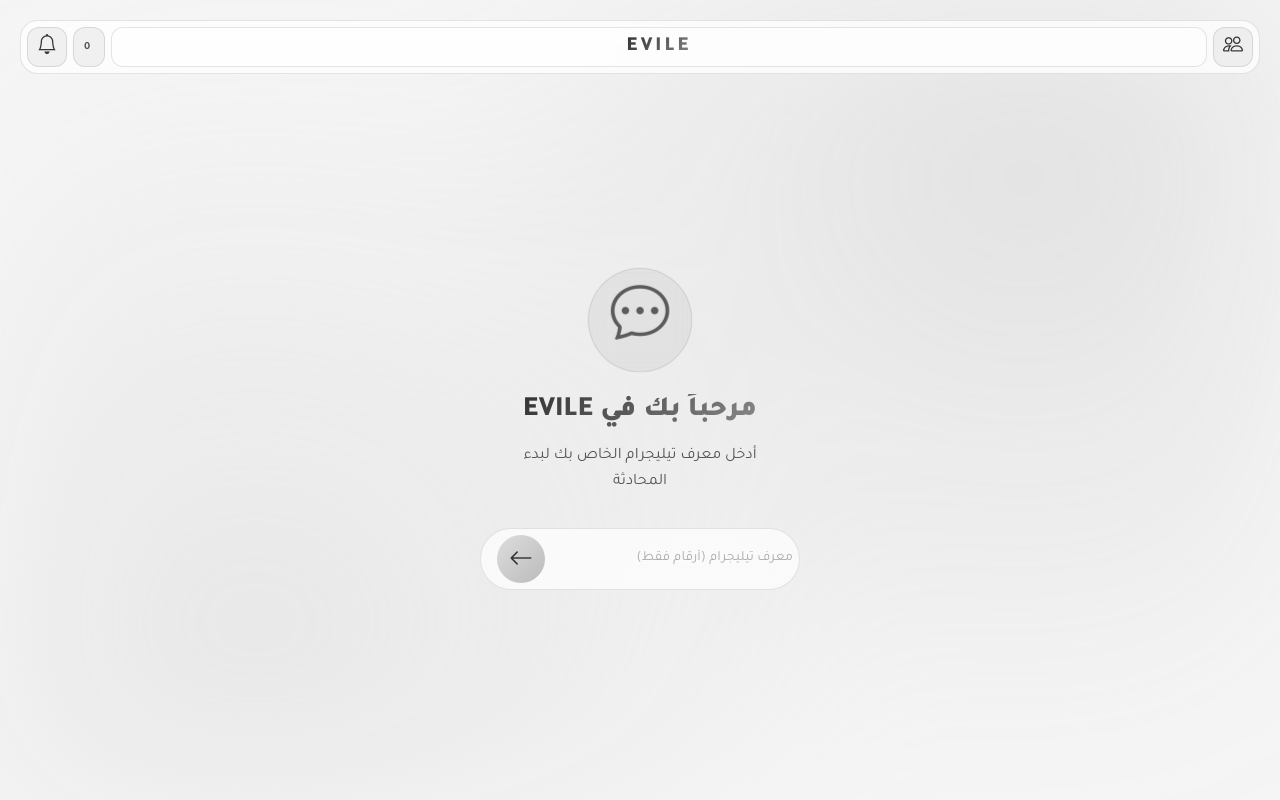
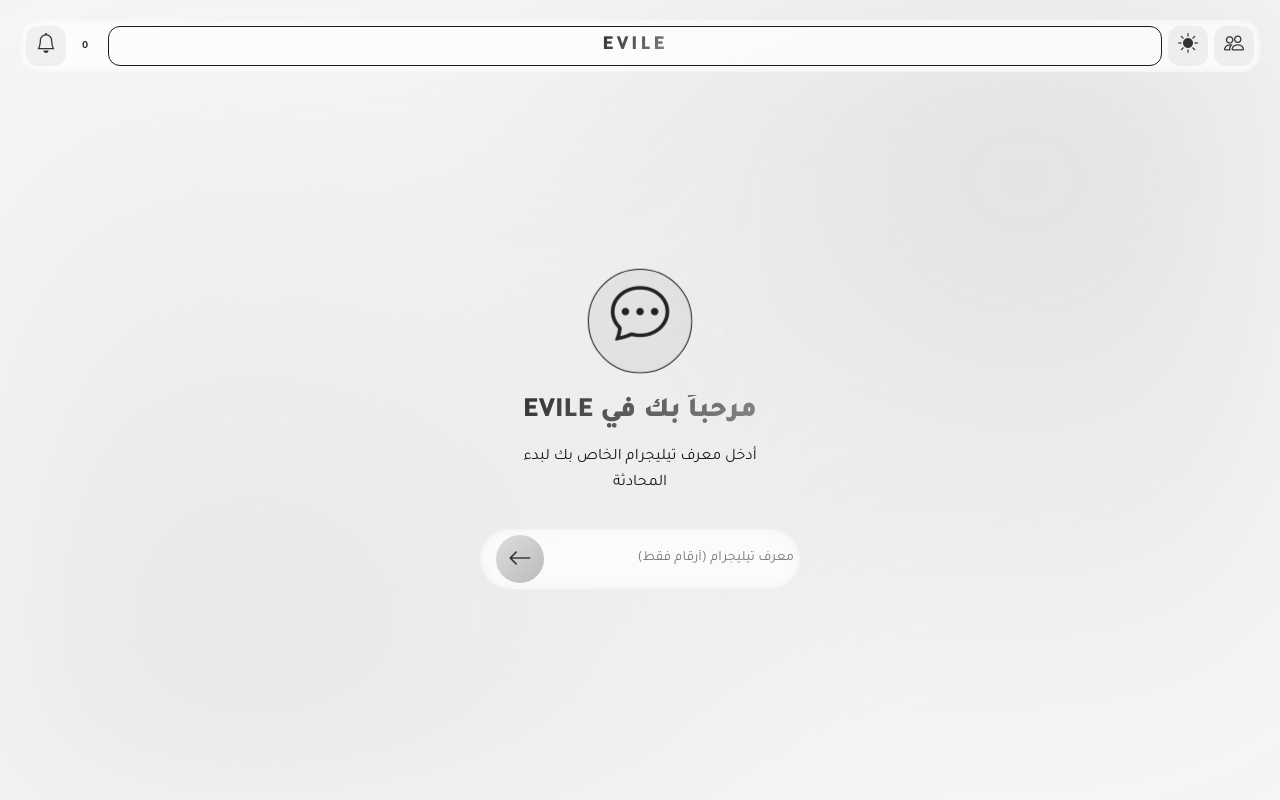
Before and after one commit to eviiile/eVile_anlyz, a Flask app: page / in a window 1280 px wide. Run offline with Flask 3, Linux system fonts and the light colour scheme; data that the repository does not hold is empty; some libraries are stand-ins or nearby versions.

Commit message:
Update index.html

```diff
--- a/templates/index.html
+++ b/templates/index.html
@@ -10,60 +10,144 @@
         * { margin: 0; padding: 0; box-sizing: border-box; -webkit-tap-highlight-color: transparent; }
         body {
             font-family: 'Tajawal', sans-serif;
-            background: #f5f5f5;
-            color: #1a1a1a;
+            transition: background-color 0.3s, color 0.3s;
             overflow: hidden;
             touch-action: manipulation;
         }
+        /* الثيم الفاتح (الافتراضي) */
+        body.light {
+            background: #f5f5f5;
+            color: #1a1a1a;
+        }
+        body.light .bg-animation {
+            background: radial-gradient(circle at 20% 80%, rgba(200,200,200,0.3) 0%, transparent 50%),
+                        radial-gradient(circle at 80% 20%, rgba(150,150,150,0.2) 0%, transparent 50%);
+        }
+        body.light .floating-header,
+        body.light .input-card,
+        body.light .bottom-sheet,
+        body.light .char-selector-btn,
+        body.light .char-list-item,
+        body.light .notif-item,
+        body.light .message-content,
+        body.light .ai-bubble,
+        body.light .splash-input-wrapper,
+        body.light .login-card {
+            background: rgba(255,255,255,0.75);
+            border-color: rgba(0,0,0,0.1);
+            color: #1a1a1a;
+            box-shadow: inset 0 0 10px rgba(0,0,0,0.05);
+        }
+        body.light .header-circle,
+        body.light .home-btn,
+        body.light .send-btn {
+            background: rgba(0,0,0,0.05);
+            border-color: rgba(0,0,0,0.1);
+        }
+        body.light .header-circle i,
+        body.light .home-btn i,
+        body.light .send-btn i,
+        body.light .active-users-box i,
+        body.light .active-users-box span {
+            color: #333;
+        }
+        body.light .welcome-title,
+        body.light .logo-text {
+            background: linear-gradient(135deg, #333, #888);
+            -webkit-background-clip: text;
+            background-clip: text;
+            color: transparent;
+        }
+        /* الثيم الداكن */
+        body.dark {
+            background: #0a0a0a;
+            color: #e0e0e0;
+        }
+        body.dark .bg-animation {
+            background: radial-gradient(circle at 20% 80%, rgba(80,80,80,0.2) 0%, transparent 50%),
+                        radial-gradient(circle at 80% 20%, rgba(50,50,50,0.15) 0%, transparent 50%);
+        }
+        body.dark .floating-header,
+        body.dark .input-card,
+        body.dark .bottom-sheet,
+        body.dark .char-selector-btn,
+        body.dark .char-list-item,
+        body.dark .notif-item,
+        body.dark .message-content,
+        body.dark .ai-bubble,
+        body.dark .splash-input-wrapper,
+        body.dark .login-card {
+            background: rgba(20,20,30,0.85);
+            border-color: rgba(150,150,150,0.3);
+            color: #e0e0e0;
+            box-shadow: inset 0 0 10px rgba(255,255,255,0.05);
+        }
+        body.dark .header-circle,
+        body.dark .home-btn,
+        body.dark .send-btn {
+            background: rgba(40,40,55,0.6);
+            border-color: rgba(150,150,150,0.4);
+        }
+        body.dark .header-circle i,
+        body.dark .home-btn i,
+        body.dark .send-btn i,
+        body.dark .active-users-box i,
+        body.dark .active-users-box span {
+            color: #ccc;
+        }
+        body.dark .welcome-title,
+        body.dark .logo-text {
+            background: linear-gradient(135deg, #eee, #aaa);
+            -webkit-background-clip: text;
+            background-clip: text;
+            color: transparent;
+        }
+        /* أنماط عامة */
         .bg-animation {
             position: fixed; width: 100%; height: 100%; top: 0; left: 0; z-index: -1;
-            background: radial-gradient(circle at 20% 80%, rgba(200,200,200,0.3) 0%, transparent 50%),
-                        radial-gradient(circle at 80% 20%, rgba(150,150,150,0.2) 0%, transparent 50%);
             filter: blur(80px);
+            transition: background 0.3s;
         }
         .main-container { width: 100%; height: 100vh; height: 100dvh; display: flex; flex-direction: column; padding: 12px; padding-top: 70px; }
 
         .floating-header {
             position: fixed; top: 12px; left: 12px; right: 12px; z-index: 100;
             display: flex; align-items: center; justify-content: space-between; padding: 6px;
-            background: rgba(255,255,255,0.75);
             backdrop-filter: blur(25px);
-            border: 1px solid rgba(0,0,0,0.1);
             border-radius: 18px; gap: 6px;
+            transition: all 0.3s;
         }
         .header-circle {
-            width: 40px; height: 40px; border-radius: 12px; background: rgba(0,0,0,0.05);
-            border: 1px solid rgba(0,0,0,0.1); display: flex; align-items: center; justify-content: center;
+            width: 40px; height: 40px; border-radius: 12px;
+            display: flex; align-items: center; justify-content: center;
             cursor: pointer; transition: all 0.3s; flex-shrink: 0; position: relative;
         }
-        .header-circle:active { transform: scale(0.9); background: rgba(0,0,0,0.1); }
-        .header-circle i { font-size: 20px; color: #333; }
+        .header-circle:active { transform: scale(0.9); }
+        .header-circle i { font-size: 20px; }
         .header-circle .notif-badge {
             position: absolute; top: -3px; right: -3px; width: 16px; height: 16px; background: #dc3545;
             border-radius: 50%; display: flex; align-items: center; justify-content: center;
-            font-size: 9px; font-weight: bold; color: #fff; border: 2px solid #f5f5f5;
+            font-size: 9px; font-weight: bold; color: #fff; border: 2px solid currentColor;
         }
         .logo-wrapper { flex: 1; display: flex; align-items: center; gap: 6px; }
         .logo-center {
-            flex: 1; height: 40px; background: rgba(255,255,255,0.5);
-            border: 1px solid rgba(0,0,0,0.1); border-radius: 12px;
+            flex: 1; height: 40px; background: transparent;
+            border: 1px solid; border-radius: 12px;
             display: flex; align-items: center; justify-content: center;
         }
         .logo-text {
             font-size: 20px; font-weight: 900;
-            background: linear-gradient(135deg, #333, #888);
-            -webkit-background-clip: text; background-clip: text;
-            color: transparent; letter-spacing: 3px;
+            letter-spacing: 3px;
         }
         .active-users-box {
-            height: 40px; padding: 0 10px; background: rgba(0,0,0,0.05);
-            border: 1px solid rgba(0,0,0,0.1); border-radius: 12px;
+            height: 40px; padding: 0 10px;
+            border-radius: 12px;
             display: flex; align-items: center; justify-content: center; gap: 4px;
-            font-size: 11px; font-weight: 700; color: #555; white-space: nowrap;
+            font-size: 11px; font-weight: 700; white-space: nowrap;
         }
-        .active-users-box i { font-size: 14px; color: #555; }
+        .active-users-box i { font-size: 14px; }
 
-        /* Splash Screen (تسجيل الدخول فقط) */
+        /* Splash Screen (تسجيل المعرف فقط) */
         .splash-section {
             flex: 1;
             display: none;
@@ -86,10 +170,10 @@
             margin-bottom: 24px;
             animation: pulse 2s infinite;
             backdrop-filter: blur(10px);
-            border: 1px solid rgba(0,0,0,0.1);
+            border: 1px solid;
         }
         @keyframes pulse { 0%,100% { transform: scale(1); opacity: 0.7; } 50% { transform: scale(1.05); opacity: 1; } }
-        .splash-icon i { font-size: 56px; color: #555; }
+        .splash-icon i { font-size: 56px; }
         .splash-title {
             font-size: 28px;
             font-weight: 800;
@@ -101,7 +185,6 @@
         }
         .splash-text {
             font-size: 16px;
-            color: #555;
             max-width: 280px;
             line-height: 1.6;
             margin-bottom: 32px;
@@ -111,9 +194,7 @@
             max-width: 320px;
             display: flex;
             gap: 12px;
-            background: rgba(255,255,255,0.7);
             backdrop-filter: blur(16px);
-            border: 1px solid rgba(0,0,0,0.1);
             border-radius: 48px;
             padding: 6px 6px 6px 16px;
             align-items: center;
@@ -123,12 +204,11 @@
             background: transparent;
             border: none;
             padding: 14px 0;
-            color: #1a1a1a;
             font-size: 16px;
             font-family: 'Tajawal', sans-serif;
             outline: none;
         }
-        .splash-input::placeholder { color: #aaa; font-size: 14px; }
+        .splash-input::placeholder { font-size: 14px; }
         .splash-btn {
             width: 48px;
             height: 48px;
@@ -555,12 +598,17 @@
         }
     </style>
 </head>
-<body>
+<body class="light">
     <div class="bg-animation"></div>
 
     <header class="floating-header">
-        <div class="header-circle" onclick="openCharactersSheet()">
-            <i class="bi bi-people"></i>
+        <div style="display: flex; gap: 6px;">
+            <div class="header-circle" onclick="openCharactersSheet()">
+                <i class="bi bi-people"></i>
+            </div>
+            <div class="header-circle" onclick="toggleTheme()">
+                <i class="bi bi-brightness-high-fill" id="themeIcon"></i>
+            </div>
         </div>
         <div class="logo-wrapper">
             <div class="logo-center"><span class="logo-text">EVILE</span></div>
@@ -678,6 +726,33 @@
         const chatSection = document.getElementById('chatSection');
         const charScrollWrapper = document.getElementById('charScrollWrapper');
 
+        // Theme switching
+        function toggleTheme() {
+            const body = document.body;
+            const icon = document.getElementById('themeIcon');
+            if (body.classList.contains('light')) {
+                body.classList.remove('light');
+                body.classList.add('dark');
+                icon.className = 'bi bi-moon-fill';
+                localStorage.setItem('theme', 'dark');
+            } else {
+                body.classList.remove('dark');
+                body.classList.add('light');
+                icon.className = 'bi bi-brightness-high-fill';
+                localStorage.setItem('theme', 'light');
+            }
+        }
+        // Load saved theme
+        const savedTheme = localStorage.getItem('theme');
+        if (savedTheme === 'dark') {
+            document.body.classList.remove('light');
+            document.body.classList.add('dark');
+            document.getElementById('themeIcon').className = 'bi bi-moon-fill';
+        } else {
+            document.body.classList.add('light');
+            document.getElementById('themeIcon').className = 'bi bi-brightness-high-fill';
+        }
+
         function initScreen() {
             if (telegramId) {
                 splashSection.classList.remove('active');
@@ -716,6 +791,10 @@
 
         function renderCharSelector() {
             const selector = document.getElementById('charSelector');
+            if (!characters || characters.length === 0) {
+                selector.innerHTML = '<div class="char-selector-btn" style="cursor:default;">لا توجد شخصيات</div>';
+                return;
+            }
             selector.innerHTML = characters.map(char => `
                 <div class="char-selector-btn ${char.callback_key === currentCharacter ? 'active' : ''}" data-key="${char.callback_key}">
                     <i class="bi bi-robot"></i>
@@ -780,11 +859,29 @@
                 }
                 title.textContent = char.name;
                 subtitle.textContent = char.description;
+            } else if (characters.length > 0) {
+                // fallback to first character
+                const first = characters[0];
+                if (first.logo_url) {
+                    logoContainer.innerHTML = `<img src="${escapeHtml(first.logo_url)}" class="character-logo" alt="${escapeHtml(first.name)}">`;
+                } else {
+                    logoContainer.innerHTML = `<div class="sparkle-icon"><i class="bi bi-stars"></i></div>`;
+                }
+                title.textContent = first.name;
+                subtitle.textContent = first.description;
+            } else {
+                logoContainer.innerHTML = `<div class="sparkle-icon"><i class="bi bi-stars"></i></div>`;
+                title.textContent = "ابنِ أفكارك مع EVILE";
+                subtitle.textContent = "أضف شخصيات من لوحة التحكم";
             }
         }
 
         function renderCharactersSheet() {
             const list = document.getElementById('charactersList');
+            if (!characters || characters.length === 0) {
+                list.innerHTML = '<div class="char-list-item" style="justify-content:center;">لا توجد شخصيات بعد</div>';
+                return;
+            }
             list.innerHTML = characters.map(char => `
                 <div class="char-list-item ${char.callback_key === currentCharacter ? 'active' : ''}" onclick="selectCharacter('${char.callback_key}')">
                     <div class="char-list-icon"><i class="bi bi-robot"></i></div>
```
Also changed, not shown: other parts of templates/index.html (+17 -54 lines).
